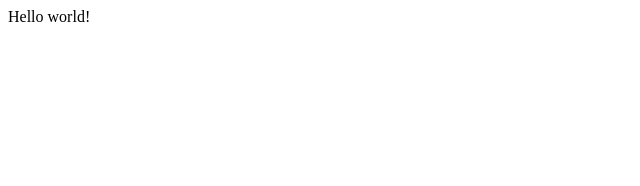
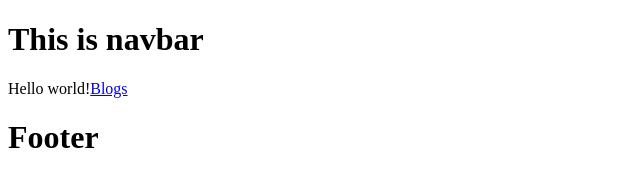
Before and after one commit to ReidCampbell/Gatsby-Tours, a Gatsby site: page / in a window 1280 px wide. Shown: the whole page, without its empty margins (0-640 px from the left). Built offline with nearby package versions, Linux system fonts and the light colour scheme; Gatsby itself is replaced by a stand-in of ours.

Commit message:
inital scaffolding of pages

```diff
--- /dev/null
+++ b/src/components/Footer.js
@@ -0,0 +1,11 @@
+import React from "react"
+
+const Footer = () => {
+  return (
+    <div>
+      <h1>Footer</h1>
+    </div>
+  )
+}
+
+export default Footer
--- /dev/null
+++ b/src/components/Layout.js
@@ -0,0 +1,15 @@
+import React from "react"
+import NavBar from "./NavBar"
+import Footer from "./Footer"
+
+const Layout = ({ children }) => {
+  return (
+    <>
+      <NavBar />
+      {children}
+      <Footer />
+    </>
+  )
+}
+
+export default Layout
--- /dev/null
+++ b/src/components/NavBar.js
@@ -0,0 +1,11 @@
+import React from "react"
+
+const NavBar = () => {
+  return (
+    <div>
+      <h1>This is navbar</h1>
+    </div>
+  )
+}
+
+export default NavBar
--- a/src/pages/index.js
+++ b/src/pages/index.js
@@ -1,3 +1,13 @@
 import React from "react"
+import { Link } from "gatsby"
 
-export default () => <div>Hello world!</div>
+import Layout from "../components/Layout"
+
+export default () => (
+  <>
+    <Layout>
+      Hello world!
+      <Link to="/blog/">Blogs</Link>
+    </Layout>
+  </>
+)
```
Also changed, not shown: src/pages/404.js (added, +12 -0 lines), src/pages/blog.js (added, +14 -0 lines), src/pages/contact.js (added, +12 -0 lines), src/pages/tours.js (added, +12 -0 lines).
